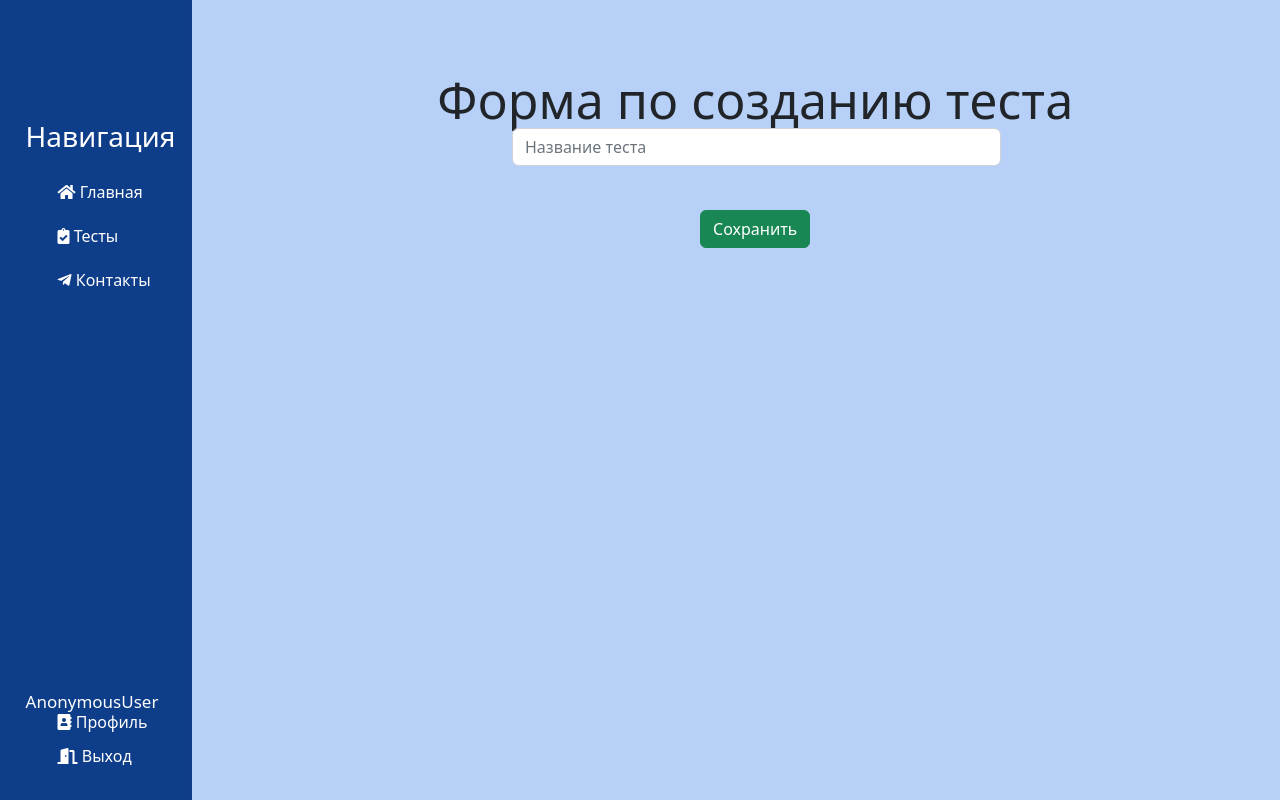
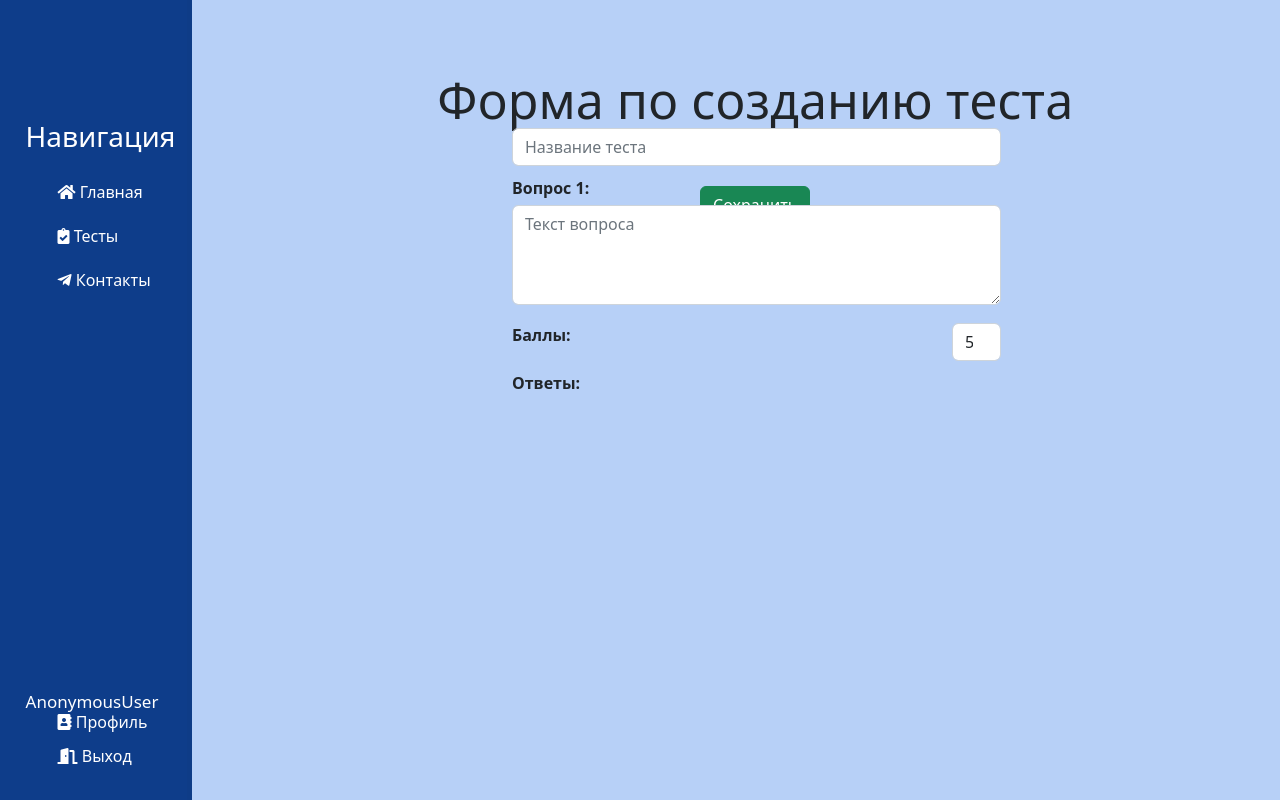
Before and after one commit to sallymud/practice_team, a Django app: page /tests/create in a window 1280 px wide. Run offline with Django 4.2, Linux system fonts and the light colour scheme; some libraries are stand-ins or nearby versions.

Commit message:
tests forms, +add question and mark in test

```diff
--- a/main/static/main/css/main.css
+++ b/main/static/main/css/main.css
@@ -133,6 +133,42 @@ main .features input.form-control#id_test_title {
     left: 40%;
     width: 38.2%;
 }
+main .features textarea.form-control#id_question_text {
+    margin-bottom: 18px;
+    height: 100px;
+}
+main .features input.form-control#id_marks {
+    margin-bottom: 18px;
+    width: 10%;
+    float: right;
+}
+main .features input.form-control#id_answer_text {
+    width: 80%;
+    float: right;
+    margin-top: 10px;
+}
+main .features input.form-control#id_is_correct {
+    border-radius: 0.25em;
+    float: left;
+}
+
+main .features .form-group1 {
+    position: absolute;
+    top: 22%;
+    left: 40%;
+    width: 38.2%;
+}
+main .features .form-group1 label{
+    float: left;
+    font-weight: bold;
+    margin-bottom: 5px;
+}
+main .features .form-group1 .check ol{
+    position: absolute;
+    top: 46%;
+    left: 3%;
+}
+
 
 /*Таблица тестов*/
 .table {
--- a/tests/forms.py
+++ b/tests/forms.py
@@ -1,6 +1,6 @@
 from .models import TestMake, Question, Answer
 from django import forms
-from django.forms import ModelForm, TextInput
+from django.forms import ModelForm, TextInput, Textarea, NumberInput
 
 class TestForm(ModelForm):
     class Meta:
@@ -13,3 +13,34 @@ class TestForm(ModelForm):
                 'placeholder': 'Название теста'
             })
         }
+
+class QuestionForm(ModelForm):
+    class Meta:
+        model = Question
+        fields = ['question_text', 'marks']
+
+        widgets = {
+            "question_text": Textarea(attrs={
+                'class': 'form-control',
+                'placeholder': 'Текст вопроса'
+            }),
+            "marks": NumberInput(attrs={
+                'class': 'form-control form-outline',
+                'placeholder': 'Баллы',
+            })
+        }
+
+class AnswerForm(ModelForm):
+    class Meta:
+        model = Answer
+        fields = ['answer_text', 'is_correct']
+
+        widgets = {
+            "answer_text": TextInput(attrs={
+                'class': 'form-control',
+                'placeholder': 'Текст ответа'
+            }),
+            "is_correct": forms.CheckboxInput(attrs={
+                'class': 'form-check-input'
+            })
+        }
--- a/tests/templates/tests/create.html
+++ b/tests/templates/tests/create.html
@@ -12,13 +12,22 @@
     {% endif %}
     <div class="features">
         <h1>Форма по созданию теста</h1>
-        <form method ="post">
+        <form method="post">
             {% csrf_token %}
             {{ form.test_title }}
-            <br>
-            <br>
-            <br>
+            <div class="form-group1">
+                <label>Вопрос 1:</label>
+                {{ question_form.question_text }}
+                <label>Баллы:</label>
+                {{ question_form.marks }}
+                <br>
+                <br>
+                <label>Ответы:</label>
+                <br>
+            </div>
+            <br><br>
             <button class="btn btn-success" type="submit">Сохранить</button>
+            <br><br>
         </form>
     </div>
 {% endblock %}
--- a/tests/views.py
+++ b/tests/views.py
@@ -1,12 +1,13 @@
 from django.shortcuts import render, redirect, get_object_or_404
 from .models import TestMake, Question, Answer, Results
-from .forms import TestForm
+from .forms import TestForm, QuestionForm, AnswerForm
 from django.contrib import messages
 
 
 
 def tests_home(request):
     return render(request, 'tests/tests_home.html')
+
 
 def create(request):
     if request.method == 'POST':
@@ -19,10 +20,30 @@ def create(request):
             # Значение уникальное, сохранить в базу данных
             test = TestMake(test_title=test_title)  # создаем экземпляр модели
             test.save()  # сохраняем в базу данных
+
+            question_text = request.POST.get('question_text')
+            marks = request.POST.get('marks')
+
+            question = Question(testmakers=test, question_text=question_text, marks=marks)
+            question.save()
+
+            answer_text = request.POST.getlist('answer_text')
+            is_correct = request.POST.getlist('is_correct')
+
+            for i in range(len(answer_text)):
+                answer = Answer(question=question, answer_text=answer_text[i], is_correct=is_correct[i])
+                answer.save()
+
             messages.success(request, 'Тест успешно создан.')
             return redirect('create')
+
     form = TestForm()
-    return render(request, 'tests/create.html', {'form': form})
+    question_form = QuestionForm()
+    answer_form = AnswerForm()
+
+    return render(request, 'tests/create.html',
+                  {'form': form, 'question_form': question_form, 'answer_form': answer_form})
+
 
 
 def test_list(request):
```
Also changed, not shown: db.sqlite3.
